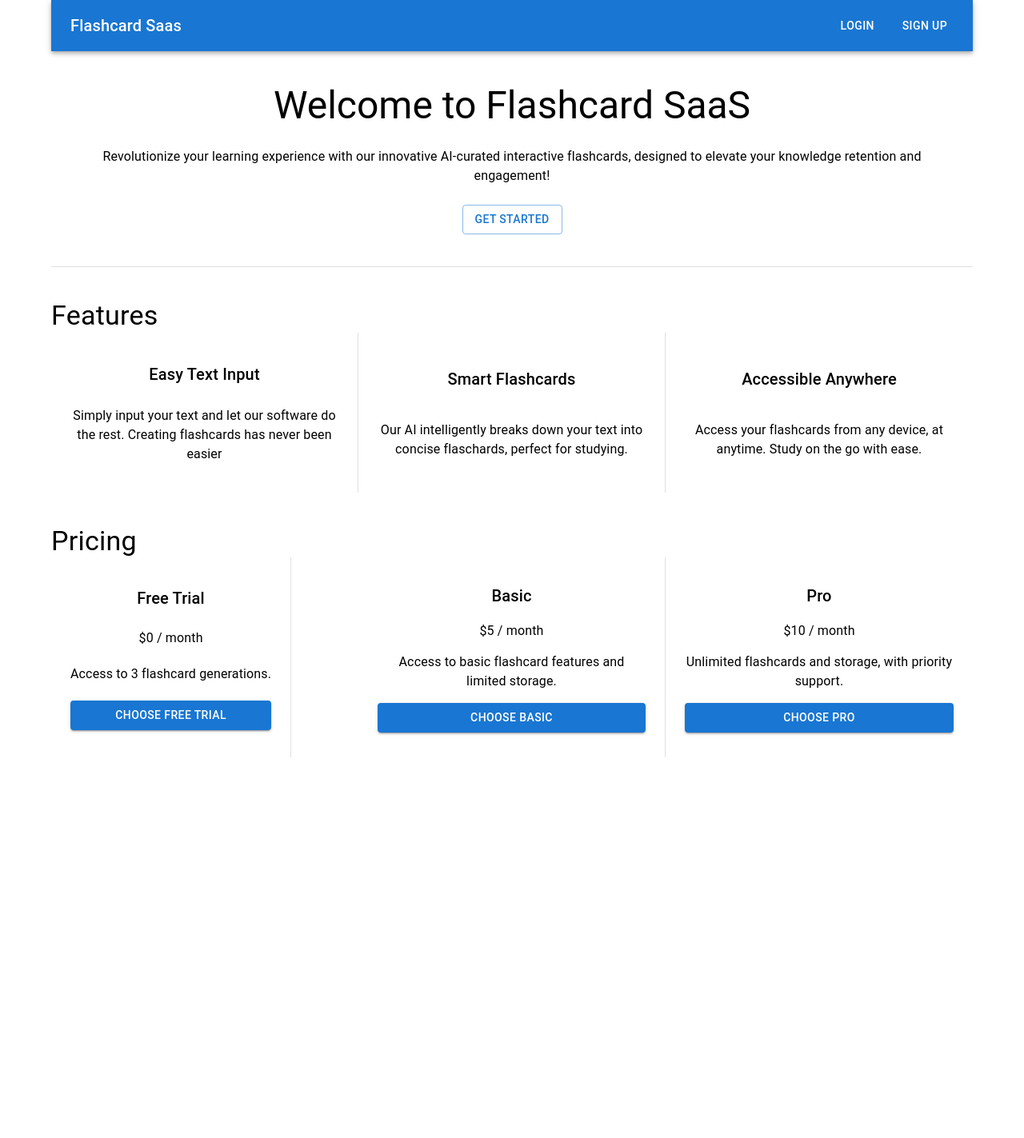
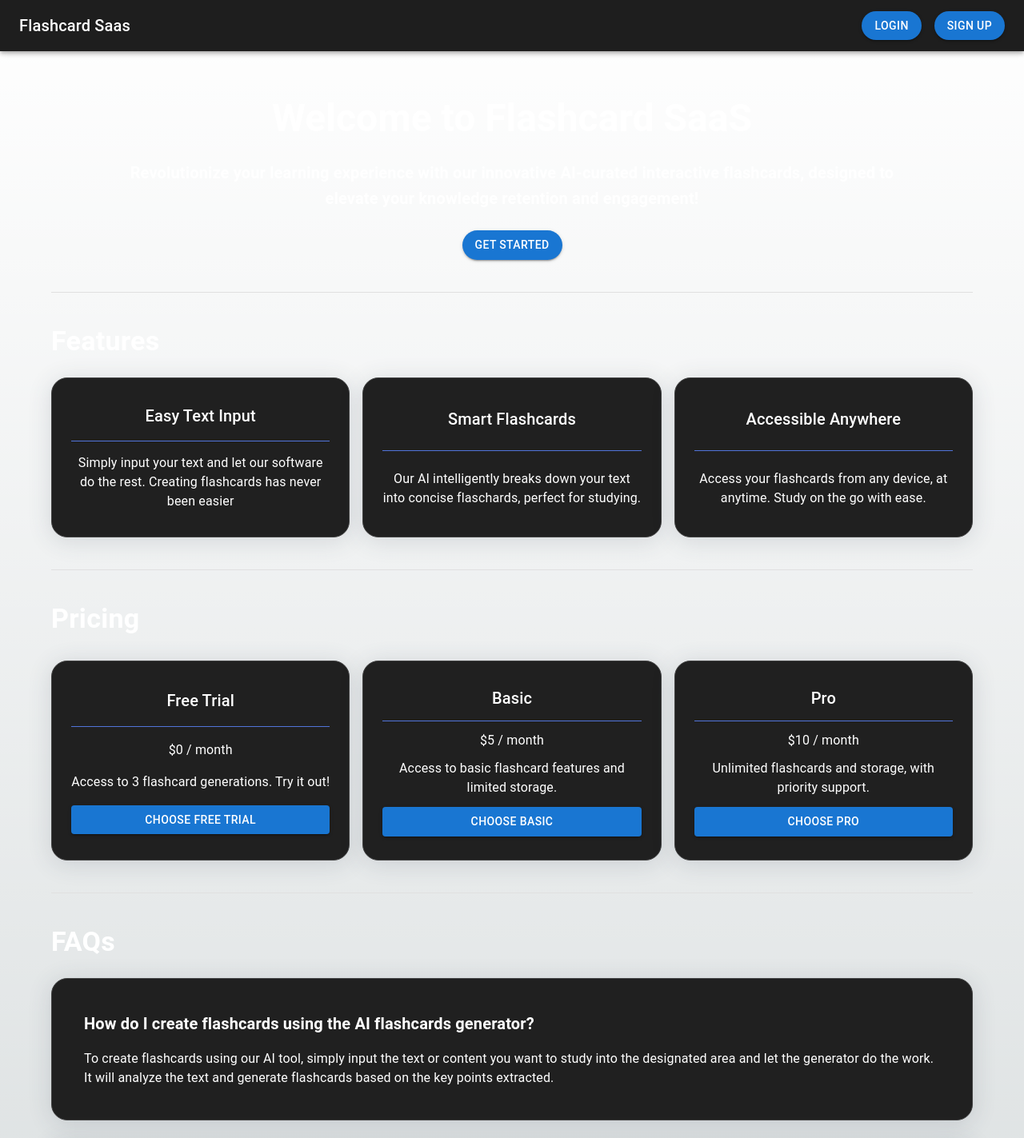
Before and after one commit to Jayjeet1013/flashcard-saas, a Next.js app: page / in a window 1280 px wide. Shown: the top 1423 px of the page at 80% size. Before the commit the page ends 1027 px from the top, so only its background shows below. Built offline with nearby package versions, Linux system fonts and the light colour scheme; no server answers.

Commit message:
Designed better landing page and background

```diff
--- /dev/null
+++ b/app/components/faqSection.js
@@ -0,0 +1,42 @@
+import { Box, Typography } from "@mui/material";
+import { FAQs } from "../../utils/faqs";
+
+const FaqItem = ({question, answer}) => {
+    return (
+        <Box
+            sx={{
+            p: 5,
+            border: "1px solid #424242",
+            borderRadius: 5,
+            backgroundColor: "#202020",
+            boxShadow: "0 4px 30px 0 rgba(59, 68, 89, .16)",
+            color: "white",
+            display: "flex",
+            flexDirection: "column",
+            gap: 2
+            }}
+        >
+            <Typography variant="h6" fontWeight="bold">{question}</Typography>
+            <Typography>{answer}</Typography>
+        </Box>
+    )
+}
+
+const FaqSection = () => {
+    return (
+        <Box gap={3} sx={{ display: "flex", flexDirection: "column" }}>
+            <Typography variant="h4" color="white" fontWeight="bold">FAQs</Typography>
+            <Box
+            sx={{
+                display: "flex",
+                flexDirection: "column"
+            }}
+            gap={3}
+            >
+            {FAQs.map(faq => <FaqItem key={faq.question} {...faq}/>)}
+            </Box>
+        </Box>
+    )
+}
+
+export default FaqSection;
--- /dev/null
+++ b/app/components/featuresGrid.js
@@ -0,0 +1,41 @@
+import { Box, Grid, Typography, Divider } from '@mui/material';
+import { featureDescriptions } from '../../utils/featureDescriptions';
+
+const FeatureGridItem = ({ title, description, divider }) => {
+    return (
+        <Grid item xs={12} md={4} sx={{ display: "flex", textAlign: "center", color: "white" }}>
+            <Box
+                sx={{
+                    p: 3,
+                    display: "flex",
+                    flexDirection: "column",
+                    justifyContent: "space-around",
+                    minHeight: 200,
+                    boxShadow: "0 4px 30px 0 rgba(59, 68, 89, .16)",
+                    border: "1px solid #424242",
+                    borderRadius: 5,
+                    backgroundColor: "#202020"
+                }}
+            >
+            <Typography variant="h6">{title}</Typography>
+            <Divider color="5c84f8"/>
+            <Typography>{description}</Typography>
+            </Box>
+        </Grid>
+    )
+}
+
+const FeatureGrid = () => {
+    return (
+        <Box>
+            <Typography variant="h4" color={"white"} sx={{ mb: 3, fontWeight: "bold" }}>Features</Typography>
+            <Grid container spacing={2}>
+                {featureDescriptions.map(feature => (
+                    <FeatureGridItem key={feature.title} {...feature}/>
+                ))}
+            </Grid>
+        </Box>
+    );
+}
+
+export default FeatureGrid;
--- /dev/null
+++ b/app/components/pricingGrid.js
@@ -0,0 +1,44 @@
+import { Box, Grid, Typography, Button, Divider } from '@mui/material';
+import { pricingDescriptions } from '../../utils/pricingDescriptions';
+
+const PricingGridItem = ({ title, price, description, divider }) => {
+    return (
+        <Grid item xs={12} md={4} lg={4} sx={{ display: "flex", textAlign: "center", color: "white" }}>
+            <Box
+                sx={{
+                    p: 3,
+                    flexGrow: 1,
+                    display: "flex",
+                    flexDirection: "column",
+                    justifyContent: "space-around",
+                    minHeight: 250,
+                    boxShadow: "0 4px 30px 0 rgba(59, 68, 89, .16)",
+                    border: "1px solid #424242",
+                    borderRadius: 5,
+                    backgroundColor: "#202020"
+                }}
+            >
+            <Typography variant="h6">{title}</Typography>
+            <Divider color="#5c84f8"/>
+            <Typography variant="body1">{price}</Typography>
+            <Typography>{description}</Typography>
+            <Button variant="contained" size='sm'>Choose {title}</Button>
+            </Box>
+        </Grid>
+    )
+}
+
+const PricingGrid = () => {
+    return (
+        <Box>
+            <Typography variant="h4" sx={{ mb: 4, color: "white", fontWeight: "bold" }}>Pricing</Typography>
+            <Grid container spacing={2}>
+                {pricingDescriptions.map(pricing => (
+                    <PricingGridItem key={pricing.title} {...pricing}/>
+                ))}
+            </Grid>
+        </Box>
+    );
+}
+
+export default PricingGrid;
--- a/app/featuresGrid.js
+++ /dev/null
@@ -1,37 +0,0 @@
-import { Box, Grid, Typography, Divider } from '@mui/material';
-import { featureDescriptions } from './featureDescriptions';
-
-const FeatureGridItem = ({ title, description, divider }) => {
-    return (
-        <Grid item xs={12} md={4} sx={{ display: "flex", textAlign: "center" }}>
-            <Box
-            sx={{
-                p: 3,
-                display: "flex",
-                flexDirection: "column",
-                justifyContent: "space-around",
-                minHeight: 200,
-            }}
-            >
-            <Typography variant="h6">{title}</Typography>
-            <Typography>{description}</Typography>
-            </Box>
-            {divider ? <Divider orientation="vertical" flexItem/> : <div></div>}
-        </Grid>
-    )
-}
-
-const FeatureGrid = () => {
-    return (
-        <Box>
-            <Typography variant="h4">Features</Typography>
-            <Grid container>
-                {featureDescriptions.map(feature => (
-                    <FeatureGridItem key={feature.title} {...feature}/>
-                ))}
-            </Grid>
-        </Box>
-    );
-}
-
-export default FeatureGrid;
--- a/app/globals.css
+++ b/app/globals.css
@@ -1,4 +1,4 @@
-/* @tailwind base;
+@tailwind base;
 @tailwind components;
 @tailwind utilities;
 
@@ -11,15 +11,15 @@
 @media (prefers-color-scheme: dark) {
   :root {
     --foreground-rgb: 255, 255, 255;
-    --background-start-rgb: 0, 0, 0;
-    --background-end-rgb: 0, 0, 0;
+    --background-start-rgb: 58, 58, 58;
+    --background-end-rgb: 30, 30, 30;
   }
 }
 
 body {
   color: rgb(var(--foreground-rgb));
   background: linear-gradient(
-      to bottom,
+      to top,
       transparent,
       rgb(var(--background-end-rgb))
     )
@@ -30,13 +30,12 @@ body {
   .text-balance {
     text-wrap: balance;
   }
-} */
+}
 
 * {
   box-sizing: border-box;
   padding: 0;
   margin: 0;
-
 }
 
 
--- a/app/page.js
+++ b/app/page.js
@@ -14,9 +14,10 @@ import {
   Box,
 } from "@mui/material";
 import Head from "next/head";
-import FeatureGrid from "./featuresGrid";
+import FeatureGrid from "./components/featuresGrid";
 import { useRouter } from "next/navigation";
-import PricingGrid from "./pricingGrid";
+import PricingGrid from "./components/pricingGrid";
+import FaqSection from "./components/faqSection";
 
 export default function Home() {
   const router = useRouter();
@@ -29,34 +30,67 @@ export default function Home() {
       router.push("/sign-up"); // Redirect to Sign-up page if not signed in
     }
   };
-
   return (
-    <Container maxWidth="lg" sx={{ overflowY: "auto", pb: 10 }}>
+    <Container
+      maxWidth="100%"
+      sx={{
+        overflowY: "auto",
+        pb: 10,
+        // backgroundImage: "linear-gradient(to top,rgb(58, 58, 58), rgb(30, 30, 30))",
+      }}
+    >
       <Head>
         <title>Flashcard Saas</title>
       </Head>
-      <AppBar position="static">
+      <AppBar
+        sx={{
+          backgroundColor: "rgb(30 30 30)"
+        }}
+      >
         <Toolbar>
           <Typography variant="h6" flexGrow={1}>
             Flashcard Saas
           </Typography>
           <SignedOut>
             <Button
-              color="inherit"
-              sx={{ mr: 2 }}
+              color="primary"
+              variant="contained"
+              sx={{
+                mr: 2,
+                borderRadius: 8,
+              }}
               onClick={() => router.push("sign-in")}
             >
               Login
             </Button>
-            <Button color="inherit" onClick={() => router.push("sign-up")}>
+            <Button
+              color="primary"
+              variant="contained"
+              onClick={() => router.push("sign-up")}
+              sx={{
+                borderRadius: 8,
+              }}
+            >
               Sign up
             </Button>
           </SignedOut>
           <SignedIn>
+            <Button
+              color="primary"
+              variant="contained"
+              onClick={() => router.push("/flashcards")}
+              sx={{
+                borderRadius: 8,
+                mr: 2,
+              }}
+            >
+              Your flashcards
+            </Button>
             <UserButton />
           </SignedIn>
         </Toolbar>
       </AppBar>
+      <Container maxWidth="lg">
         <Box
           gap={5}
           sx={{
@@ -64,23 +98,28 @@ export default function Home() {
             width: "100%",
             display: "flex",
             flexDirection: "column",
+            mt: 10
           }}
         >
           <Box sx={{ textAlign: "center", p: 5, pb: 0 }}>
-          <Typography variant="h3">Welcome to Flashcard SaaS</Typography>
-          <Typography sx={{ m: 3 }}>
+            <Typography variant="h3" color={"white"} fontWeight="700">Welcome to Flashcard SaaS</Typography>
+            <Typography variant="h6" fontWeight="bold" sx={{ m: 3, color: "white" }}>
               Revolutionize your learning experience with our innovative
               AI-curated interactive flashcards, designed to elevate your
               knowledge retention and engagement!
             </Typography>
-          <Button variant="outlined" onClick={handleGetStartedClick}>
+            <Button variant="contained" sx={{ borderRadius: 5 }} onClick={handleGetStartedClick}>
               Get Started
             </Button>
           </Box>
-        <Divider />
+          <Divider color="white"/>
           <FeatureGrid />
+          <Divider color="white" />
           <PricingGrid />
+          <Divider color="white" />
+          <FaqSection />
         </Box>
+      </Container>
     </Container>
   );
 }
--- a/app/pricingGrid.js
+++ /dev/null
@@ -1,39 +0,0 @@
-import { Box, Grid, Typography, Button, Divider } from '@mui/material';
-import { pricingDescriptions } from './pricingDescriptions';
-
-const PricingGridItem = ({ title, price, description, divider }) => {
-    return (
-        <Grid item xs={12} md={4} sx={{ display: "flex", textAlign: "center" }}>
-            <Box
-            sx={{
-                p: 3,
-                display: "flex",
-                flexDirection: "column",
-                justifyContent: "space-around",
-                minHeight: 250,
-            }}
-            >
-            <Typography variant="h6">{title}</Typography>
-            <Typography variant="body1">{price}</Typography>
-            <Typography>{description}</Typography>
-            <Button variant="contained" size='sm'>Choose {title}</Button>
-            </Box>
-            {divider ? <Divider orientation='vertical' flexItem/> : <div></div>}
-        </Grid>
-    )
-}
-
-const PricingGrid = () => {
-    return (
-        <Box>
-            <Typography variant="h4">Pricing</Typography>
-            <Grid container>
-                {pricingDescriptions.map(pricing => (
-                    <PricingGridItem key={pricing.title} {...pricing}/>
-                ))}
-            </Grid>
-        </Box>
-    );
-}
-
-export default PricingGrid;
--- /dev/null
+++ b/utils/faqs.js
@@ -0,0 +1,14 @@
+export const FAQs = [
+    {
+        "question": "How do I create flashcards using the AI flashcards generator?",
+        "answer": "To create flashcards using our AI tool, simply input the text or content you want to study into the designated area and let the generator do the work. It will analyze the text and generate flashcards based on the key points extracted.",
+    },
+    {
+        "question": "Can I study different subjects with the AI flashcards generator?",
+        "answer": "Yes, our AI flashcards generator is versatile and can be used to study a wide range of subjects. Whether you're studying languages, history, science, or any other topic, the tool can help you create customized flashcards for effective learning.",
+    },
+    {
+        "question": "Is the AI flashcards generator suitable for all educational levels?",
+        "answer": "Absolutely! Our AI flashcards generator is designed to cater to learners of all educational levels, from students in elementary school to those pursuing advanced degrees. The tool's adaptability and customization options make it suitable for a diverse range of learning needs.",
+    },
+]
--- a/app/pricingDescriptions.js
+++ b/utils/pricingDescriptions.js
@@ -2,7 +2,7 @@ export const pricingDescriptions = [
     {
         "title": "Free Trial",
         "price": "$0 / month",
-        "description": "Access to 3 flashcard generations.",
+        "description": "Access to 3 flashcard generations. Try it out!",
         "divider": true,
     },
     {
```
Also changed, not shown: app/generate/page.js (+11 -9 lines), utils/featureDescriptions.js (renamed from app/featureDescriptions.js). Lines whose indentation alone changed are shown as unchanged.
